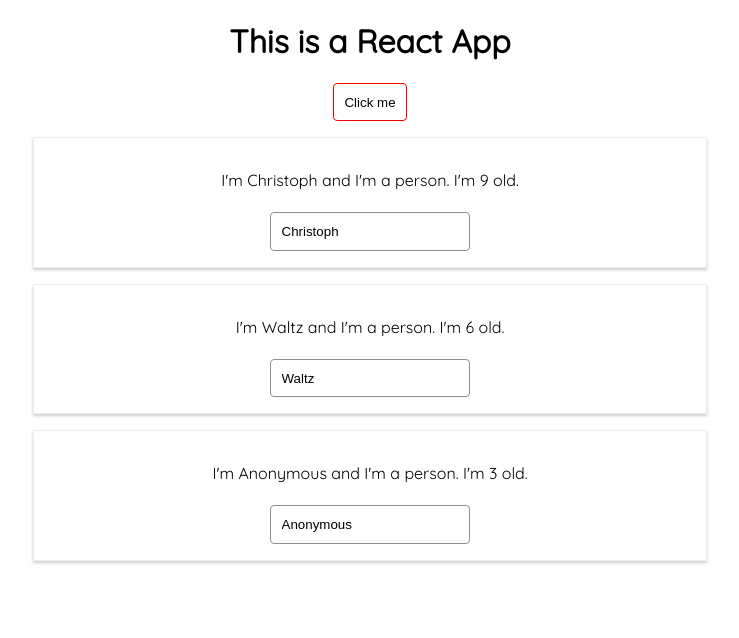
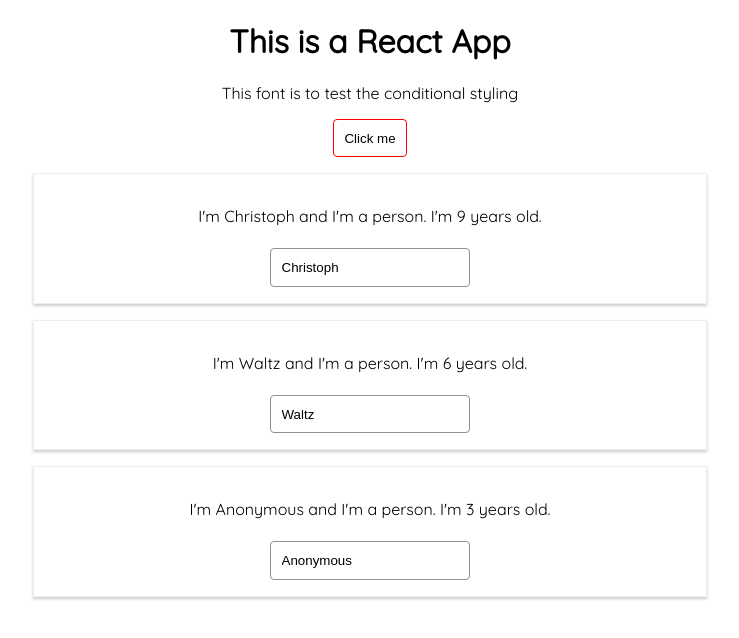
Before and after one commit to dinesh-tathekalva/React-Maxi, a React (Create React App) app: page / in a window 1280 px wide. Both pictures are taken after a click on the button "Click me". Shown: the top 638 px of the page, without its empty margins (270-1009 px from the left). Built offline with nearby package versions, Linux system fonts and the light colour scheme.

Commit message:
Updated project folder structure

```diff
--- a/src/App.css
+++ b/src/App.css
@@ -1,3 +1,12 @@
 .App {
   text-align: center;
 }
+
+.colorClass {
+  color: orange;
+}
+
+.boldClass {
+  font-size: large;
+  color: red
+}
--- a/src/App.js
+++ b/src/App.js
@@ -1,6 +1,6 @@
 import React, {Component} from 'react';
 import './App.css';
-import Person from './components/Person/Person'
+import Person from './components/Persons.js/Person/Person'
 
 class App extends Component {
   state = {
@@ -71,9 +71,18 @@
         style.border = '1px solid red' //changing the style conditionally
    }
 
+   const classes = []
+   if(this.state.persons.length <= 2){
+    classes.push('colorClass')
+   }
+   if(this.state.persons.length <=1){
+     classes.push('boldClass')
+   }
+
     return (
       <div className="App">
         <h1>This is a React App</h1>
+        <p className={classes.join(' ')}>This font is to test the conditional styling</p>
         <button style={style} onClick={this.togglePersonsHandler}>Click me</button>
         {persons}
 
--- a/src/components/Person/Person.js
+++ b/src/components/Persons.js/Person/Person.js
@@ -12,7 +12,7 @@
     const { age, name, click, change } = props
     return(
     <div className='Person'>
-     <p onClick={click}>I'm {name} and I'm a person. I'm {age} old.</p>
+     <p onClick={click}>I'm {name} and I'm a person. I'm {age} years old.</p>
      <h5>{props.children}</h5>
      <input style={style} type='text' onChange={change} value={name}></input>
     </div>
```
Also changed, not shown: src/components/Persons.js/Person/Person.css (renamed from src/components/Person/Person.css).
